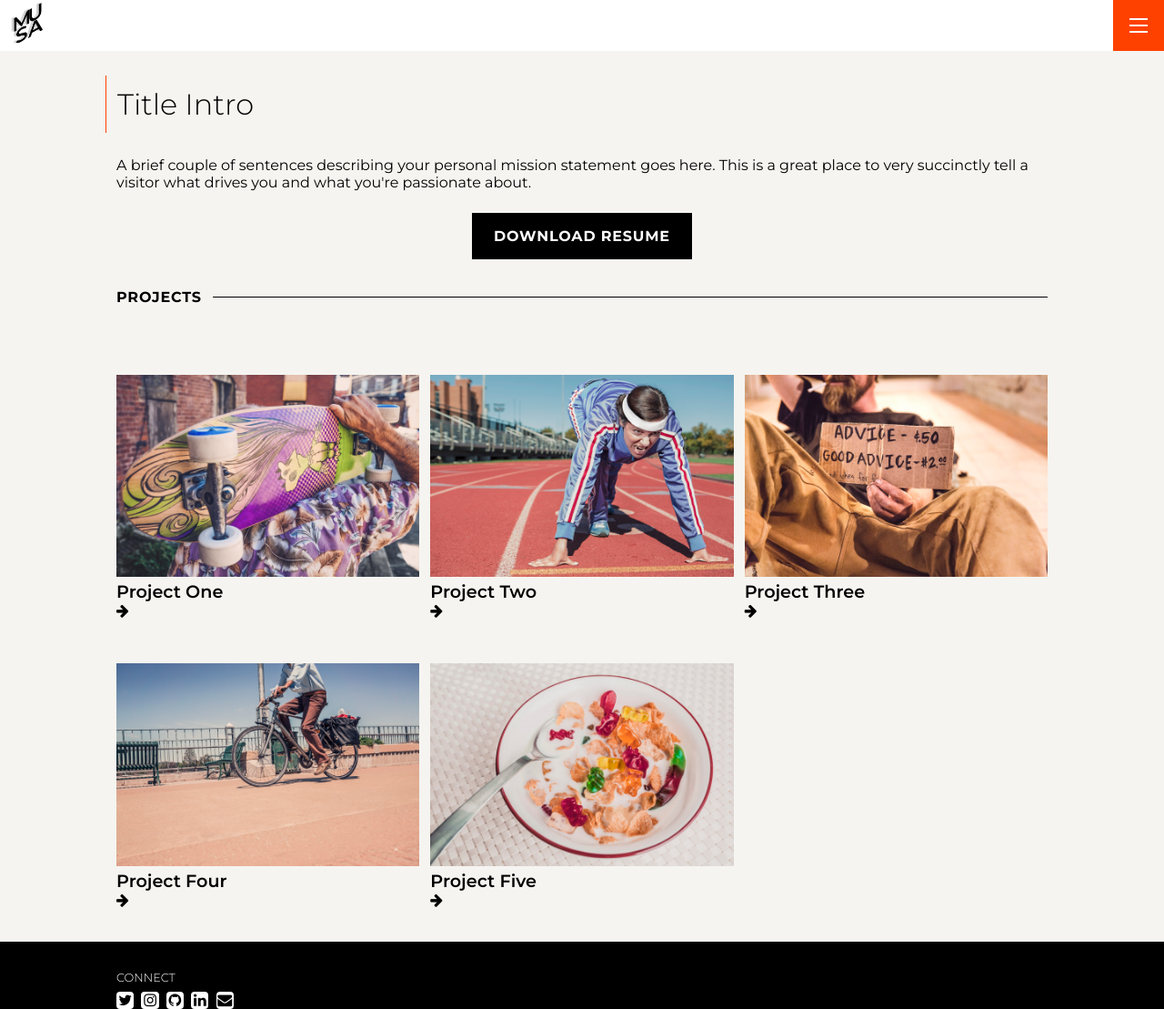
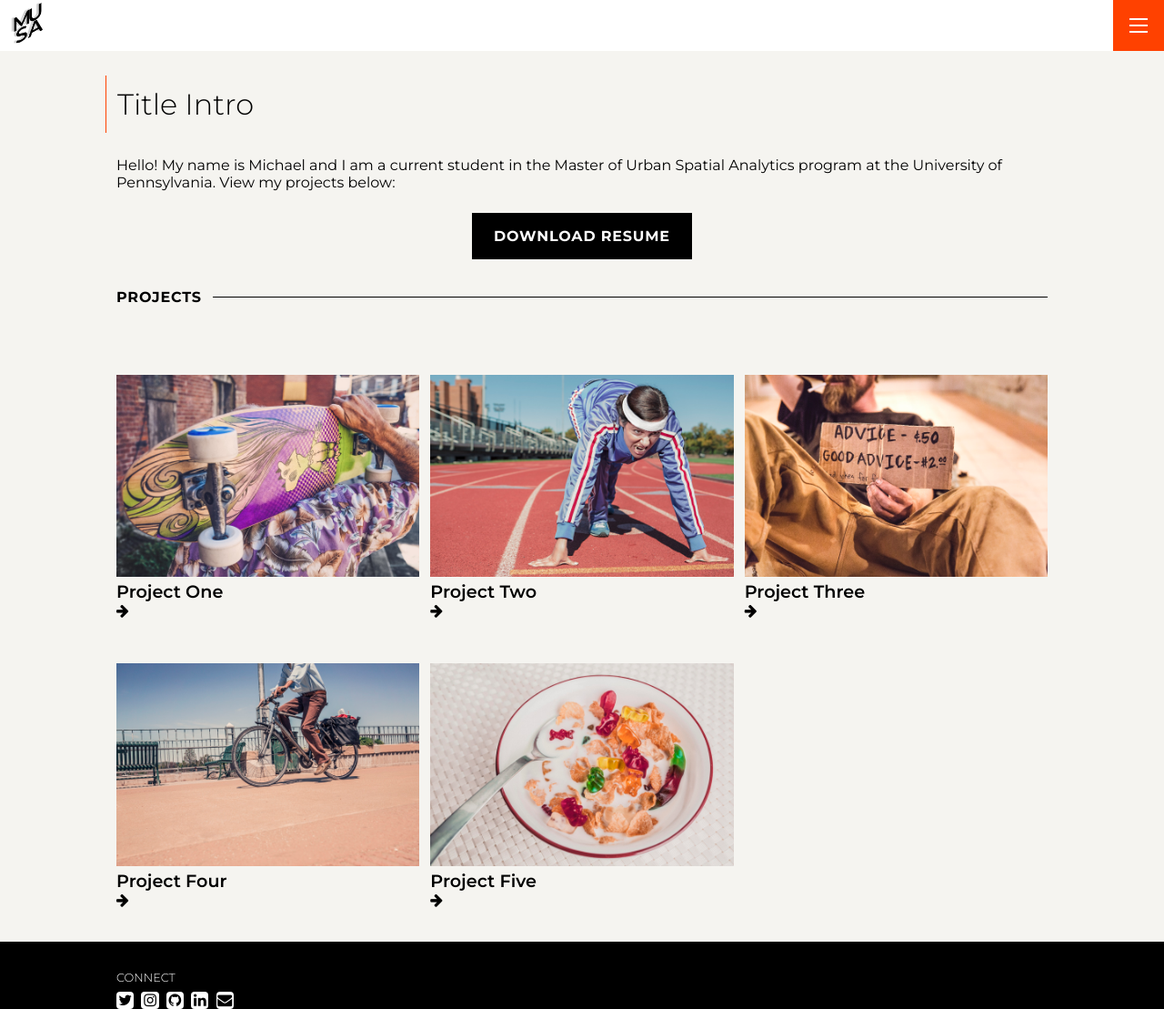
Before and after one commit to michaeljpincus/portfolio, a Jekyll site: the page built from index.md, in a window 1280 px wide and 1109 px high. Shown: the whole window at 91% size. Built offline with Jekyll 4.4.1, drawn with Linux system fonts in a browser that asks for light colours.

Commit message:
Update settings.yml

```diff
--- a/_data/settings.yml
+++ b/_data/settings.yml
@@ -9,9 +9,7 @@ logo: '/assets/img/musa-logo.png'
 # intro_title or intro_text to show up, just set the appropriate value to null.
 intro_title: Title Intro
 intro_text: |
-  A brief couple of sentences describing your personal mission statement goes
-  here. This is a great place to very succinctly tell a visitor what drives you
-  and what you're passionate about.
+  Hello! My name is Michael and I am a current student in the Master of Urban Spatial Analytics program at the University of Pennsylvania. View my projects below:
 
 # The link that is used for the resume button, below the intro text on the
 # portfolio home page. This link will also be used in the drop down menu. If
```
